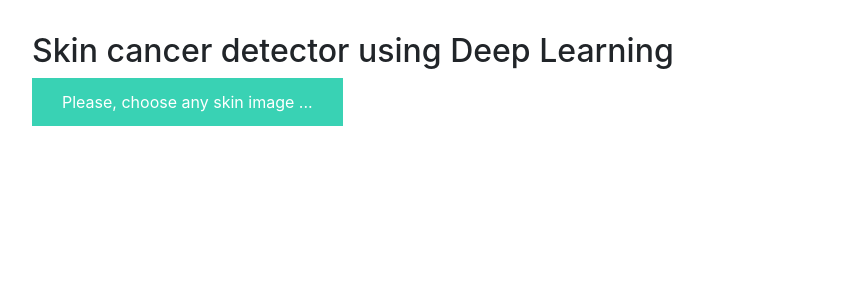
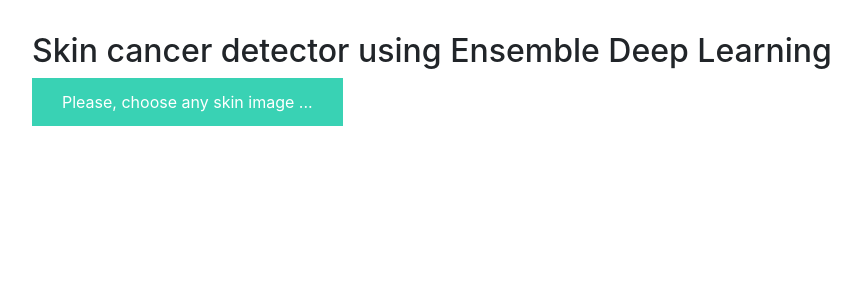
Before and after one commit to staniher/FINAL_KCA_EXAM, a Flask app: page / in a window 1280 px wide. Shown: the part 56-356 px from the top of the page, without its empty margins (53-914 px from the left). Run offline with Flask 2, Linux system fonts and the light colour scheme; some libraries are stand-ins or nearby versions.

Commit message:
Update index.html

```diff
--- a/templates/index.html
+++ b/templates/index.html
@@ -1,6 +1,6 @@
 {% extends "base.html" %} {% block content %}
 
-<h2>Skin cancer detector using Deep Learning</h2>
+<h2>Skin cancer detector using Ensemble Deep Learning</h2>
 
 <div>
     <form id="upload-file" method="post" enctype="multipart/form-data">
```
